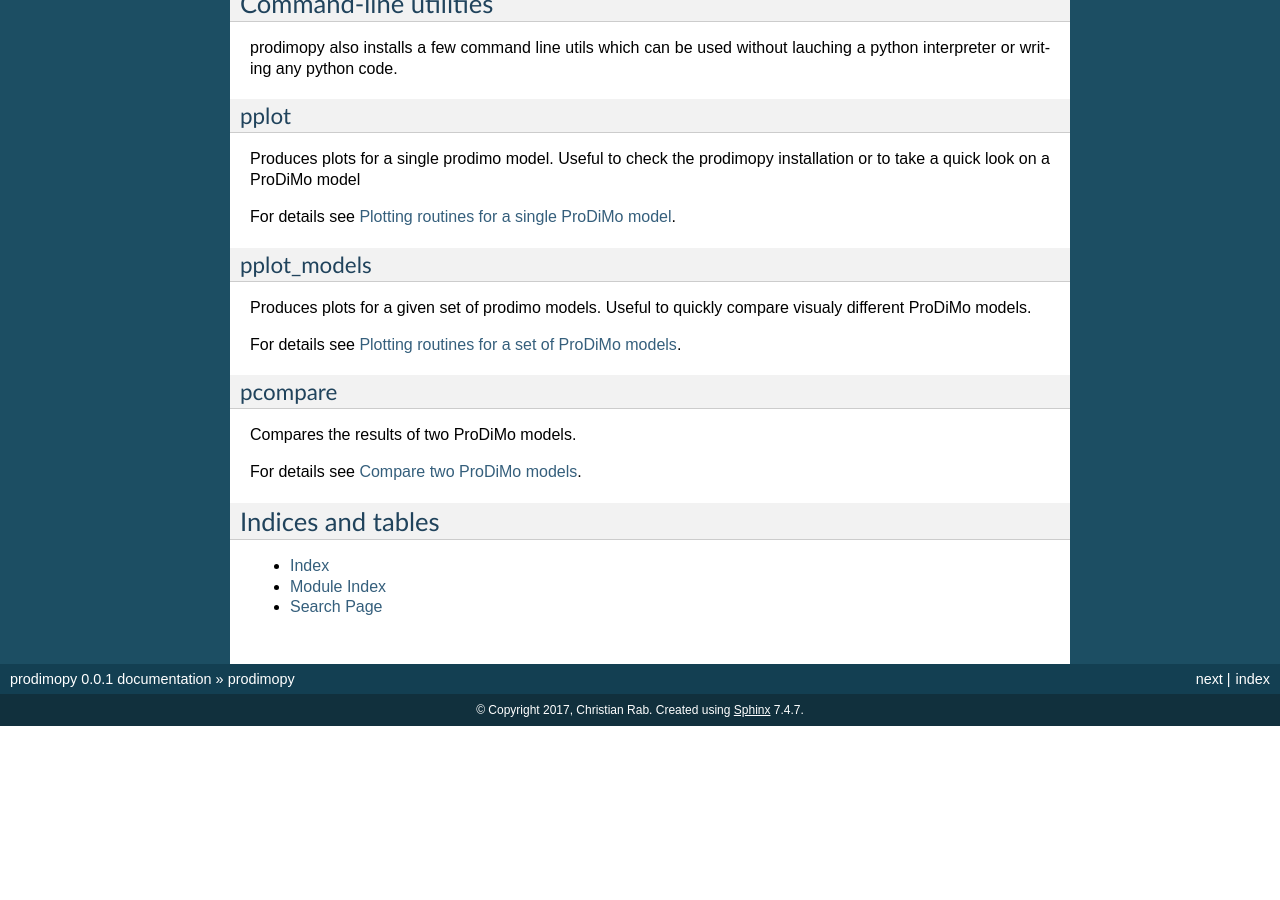
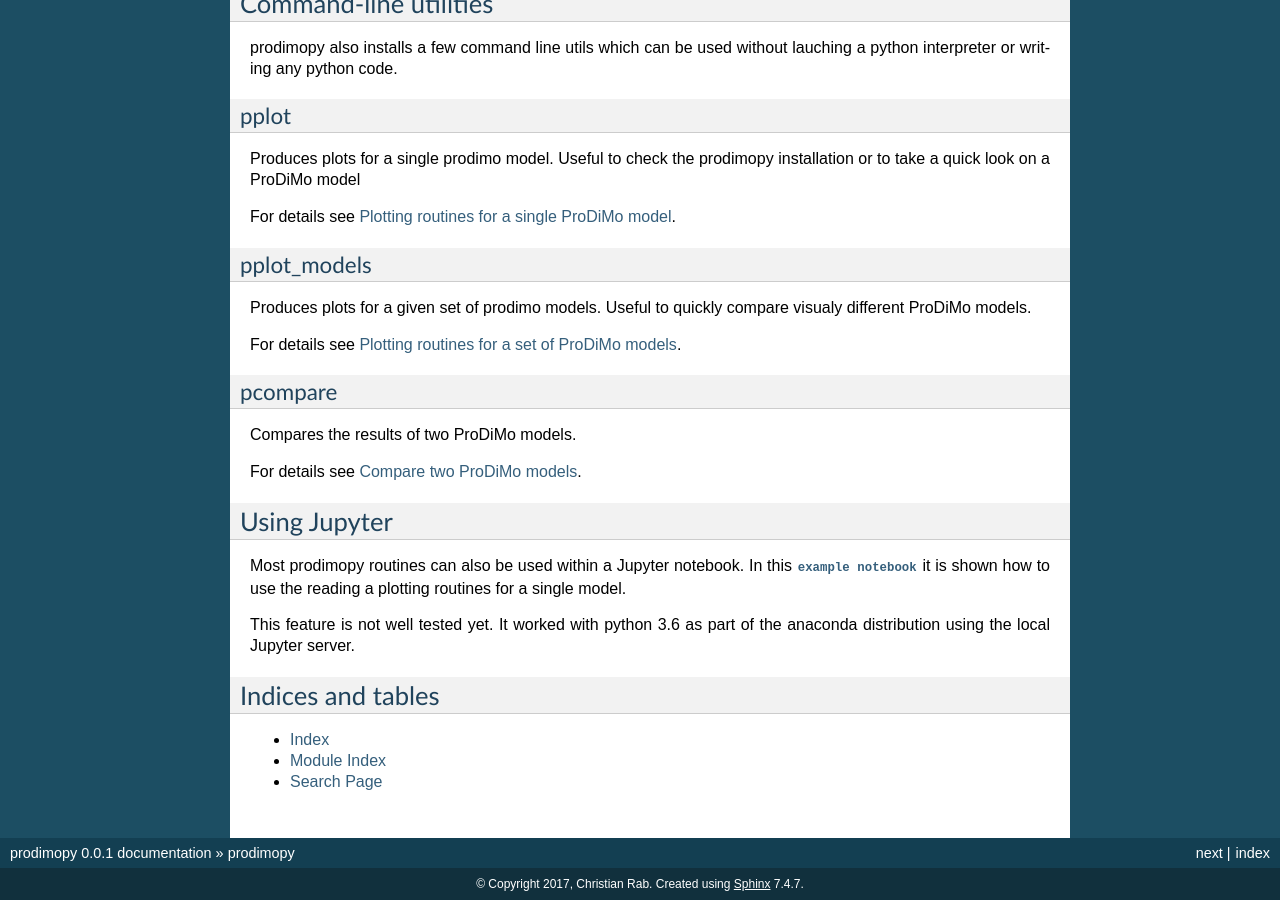
Before and after one commit to saint-germain/prodimopy_test, a Sphinx documentation site: the page built from docs/index.rst, in a window 1280 px wide and 900 px high, scrolled down 830 px. Built offline with Sphinx 7.4.7, drawn with Linux system fonts in a browser that asks for light colours; before the commit the page ends 1556 px from its top, so only the background shows below that.

Commit message:
Added an example for using prodimpy in a Jupyter Notebook.

```diff
--- a/docs/index.rst
+++ b/docs/index.rst
@@ -61,6 +61,16 @@ Compares the results of two |prodimo| models.
 For details see :ref:`sec_compare`.
 
 
+Using Jupyter
+=============
+
+Most prodimopy routines can also be used within a Jupyter notebook.
+In this :download:`example notebook <./jupyter_example.ipynb>` it is shown how to use
+the reading a plotting routines for a single model.
+
+This feature is not well tested yet. It worked with python 3.6 as part of the anaconda distribution using
+the local Jupyter server.
+
 
 Indices and tables
 ==================
--- a/docs/plot.rst
+++ b/docs/plot.rst
@@ -3,8 +3,8 @@
 Plotting routines for a single ProDiMo model
 ============================================
 
-Collections of plotting routines for ProDiMo model output. All the routines use matplotlib and the output produced
-is a pdf file.
+Collections of plotting routines for ProDiMo model output. All the routines use matplotlib.
+Typically the output is a pdf file.
 
 Usage example
 -------------
```
Also changed, not shown: docs/jupyter_example.ipynb (added).
